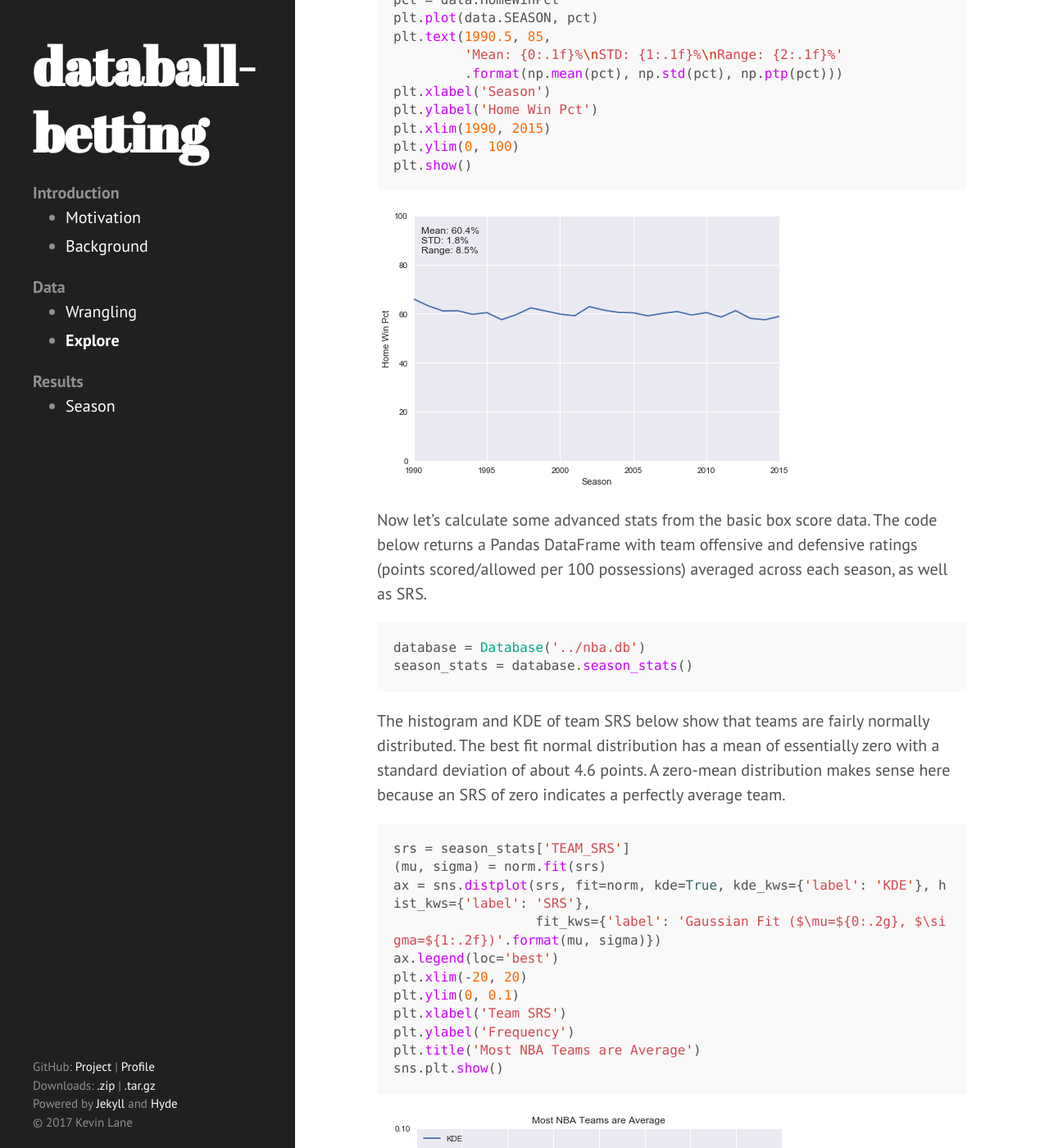
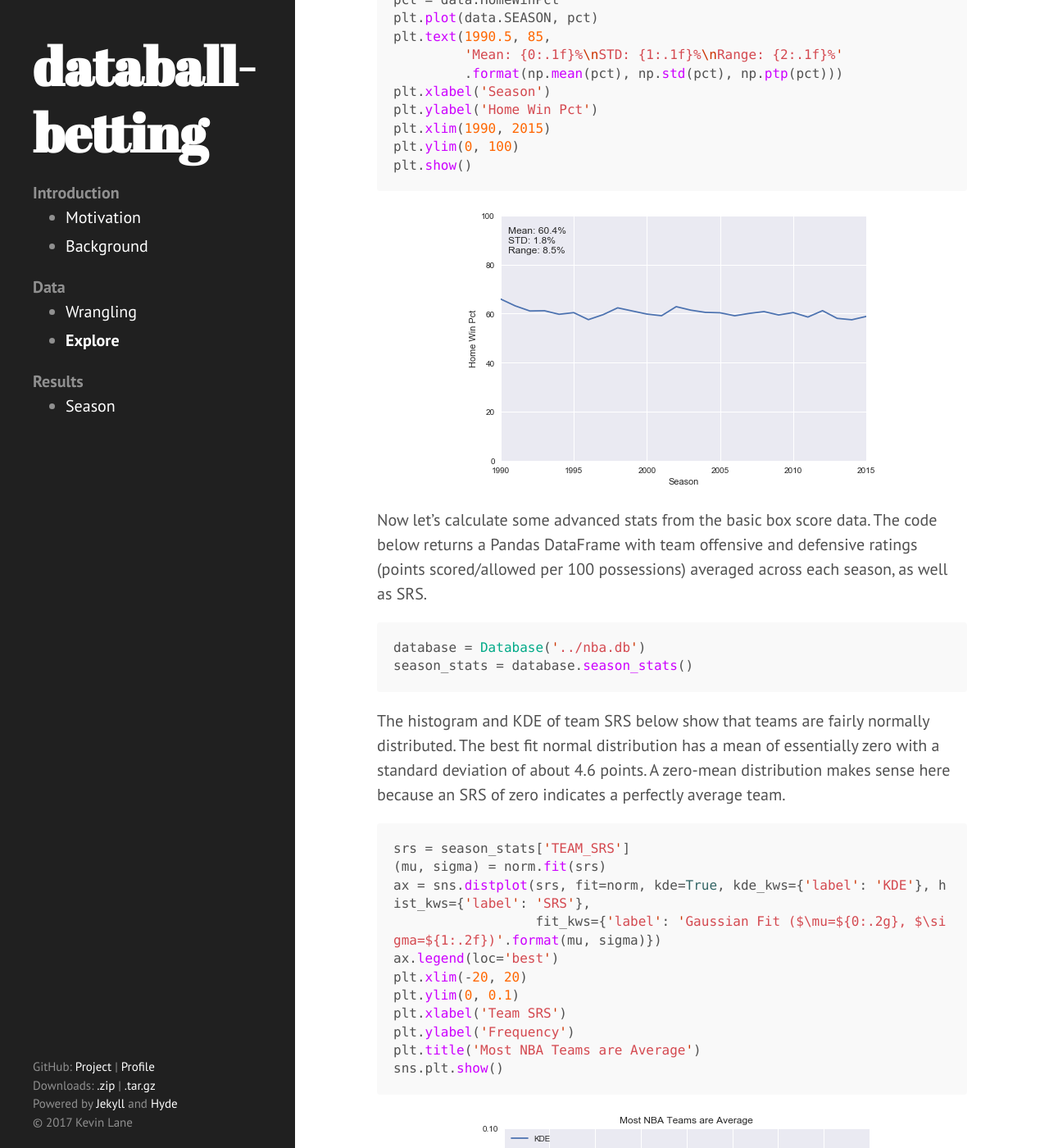
Before and after one commit to cedev935/databall-betting, a Jekyll site: the page built from docs/_pages/data-exploration.md, in a window 1280 px wide and 1400 px high, scrolled down 1934 px. Shown: the whole window at 82% size. Built offline with Jekyll 4.4.1, drawn with Linux system fonts in a browser that asks for light colours; the repository's description, which GitHub fills in, is left out.

Commit message:
Center images in Jekyll build
Images were centered in the Jupyter notebook, but the formatting was
lost after converting the notebook to markdown and building the site
with Jekyll.

````diff
--- a/docs/_pages/data-exploration.md
+++ b/docs/_pages/data-exploration.md
@@ -87,7 +87,7 @@ plt.show()
 ```
 
 
-![png]({{ site.baseurl }}/assets/images/data-exploration_10_0.png)
+![png]({{ site.baseurl }}/assets/images/data-exploration_10_0.png){: .center-image }
 
 
 Now let's calculate some advanced stats from the basic box score data. The code below returns a Pandas DataFrame with team offensive and defensive ratings (points scored/allowed per 100 possessions) averaged across each season, as well as SRS.
@@ -116,7 +116,7 @@ sns.plt.show()
 ```
 
 
-![png]({{ site.baseurl }}/assets/images/data-exploration_14_0.png)
+![png]({{ site.baseurl }}/assets/images/data-exploration_14_0.png){: .center-image }
 
 
 The next step is to look at games in terms of home and away team stats.
@@ -141,7 +141,7 @@ plt.show()
 ```
 
 
-![png]({{ site.baseurl }}/assets/images/data-exploration_18_0.png)
+![png]({{ site.baseurl }}/assets/images/data-exploration_18_0.png){: .center-image }
 
 
 A better view of this data is to separate games into home team wins and losses. The plots below show KDE plots of SRS for home team wins and losses with a red point added to easily identify the origin. The high-density area towards the lower right of the orgin for home team wins (left plot) indicates there are many games in the dataset where above-average home teams beat below-average away teams, which is not a surprising revelation. We draw the opposite conclusion for home team losses. The highest density occurs towards the upper left of the orgin, meaning games where a below-average home team plays an above-average visiting teams typically does not go well for the home team. There is also a small cluster of games in the left plot where above-average home teams beat above-average visitors of roughly equal quality. This may be caused by home court advantage, but was not investigated further.
@@ -169,7 +169,7 @@ plt.show()
 ```
 
 
-![png]({{ site.baseurl }}/assets/images/data-exploration_20_0.png)
+![png]({{ site.baseurl }}/assets/images/data-exploration_20_0.png){: .center-image }
 
 
 The plots below repeat those above for team net ratings (offensive rating - defensive rating). They illustrate that the same trends hold true for net ratings as did for SRS above.
@@ -199,4 +199,4 @@ plt.show()
 ```
 
 
-![png]({{ site.baseurl }}/assets/images/data-exploration_22_0.png)
+![png]({{ site.baseurl }}/assets/images/data-exploration_22_0.png){: .center-image }
--- a/docs/assets/css/hyde.css
+++ b/docs/assets/css/hyde.css
@@ -153,6 +153,11 @@ a.sidebar-nav-item:focus {
   }
 }
 
+.center-image {
+  margin: 0 auto;
+  display: block;
+}
+
 
 /*
  * Reverse layout
````
